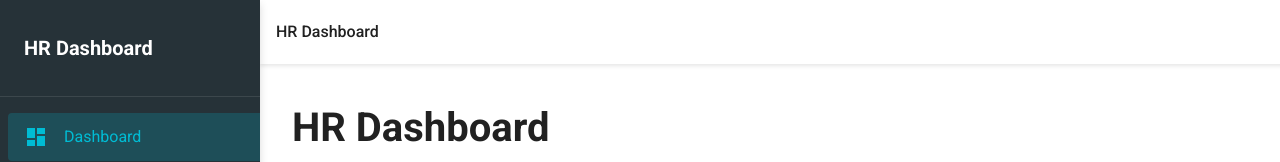
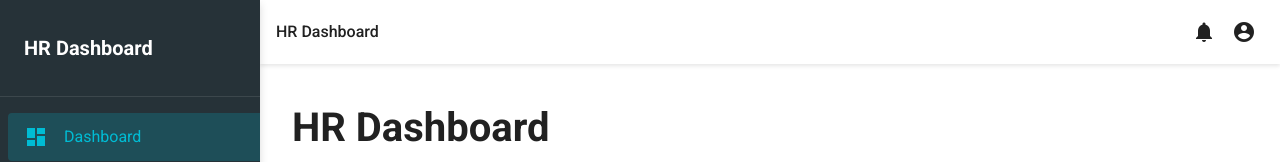
Before and after one commit to BadRix90/hr-dashboard-template, an Angular app in the folder frontend/: page /dashboard in a window 1280 px wide. Shown: the top 162 px of the page. Built offline with nearby package versions, Linux system fonts and the light colour scheme.

Commit message:
Improve header and sidebar layout and icon visibility
Added explicit width calculations to the header for better alignment with the sidebar and ensured proper space for icons. Enhanced icon button visibility in the header. Updated sidebar title styling to handle overflow and prevent text wrapping.

```diff
--- a/frontend/src/app/components/header/header.scss
+++ b/frontend/src/app/components/header/header.scss
@@ -9,9 +9,11 @@
   z-index: $z-index-dropdown;
   background: $background-white;
   box-shadow: $shadow-sm;
+  width: 100%; // Added width calculation to ensure proper space for icons
 
   @include breakpoint(md) {
     left: 260px;
+    width: calc(100% - 260px); // Explicitly set width to account for sidebar offset
   }
 }
 
@@ -27,3 +29,14 @@
 .spacer {
   flex: 1;
 }
+
+.header button[mat-icon-button]:not(.menu-button) {
+  display: inline-flex !important;
+  visibility: visible !important;
+  opacity: 1 !important;
+}
+
+.header button[mat-icon-button] mat-icon {
+  display: inline-block !important;
+  visibility: visible !important;
+}
--- a/frontend/src/app/components/sidebar/sidebar.scss
+++ b/frontend/src/app/components/sidebar/sidebar.scss
@@ -9,6 +9,7 @@
   position: fixed;
   left: 0;
   top: 0;
+  overflow-x: hidden;
   overflow-y: auto;
   box-shadow: $shadow-md;
   z-index: $z-index-modal;
@@ -28,6 +29,9 @@
     font-size: $font-size-h5;
     font-weight: $font-weight-bold;
     color: $text-on-dark;
+    white-space: nowrap;
+    overflow: hidden;
+    text-overflow: ellipsis;
   }
 }
 
```
